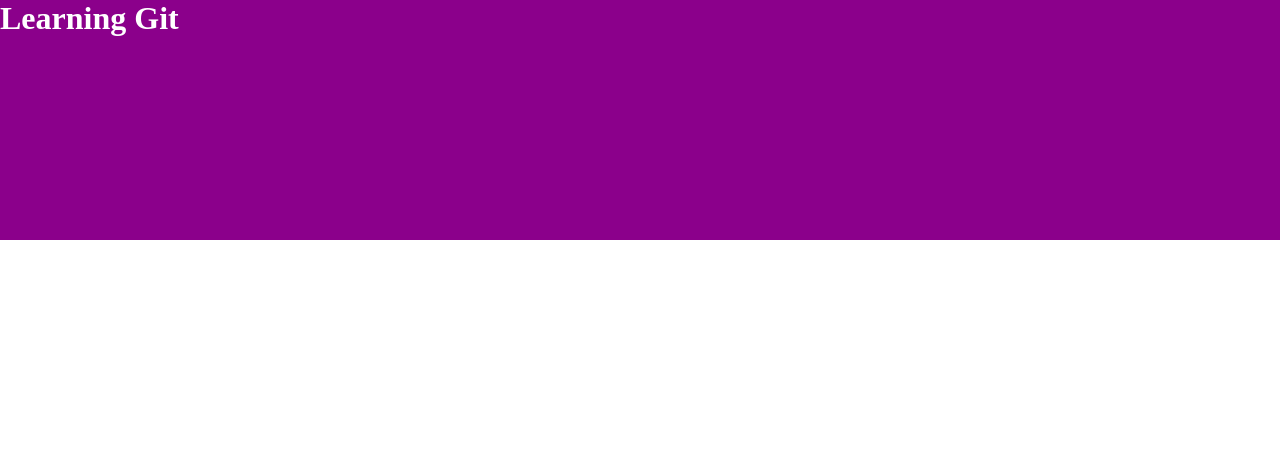
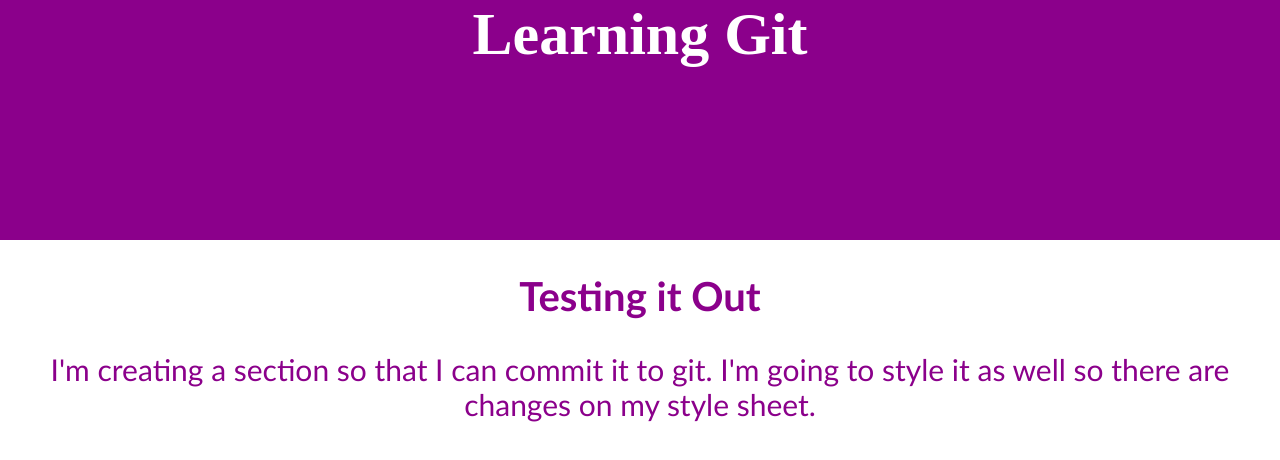
Before and after one commit to fionafreemark/learning-about-git, a plain HTML site: page index.html in a window 1280 px wide. Drawn offline with Linux system fonts and the light colour scheme.

Commit message:
added section in main and associated styles

```diff
--- a/index.html
+++ b/index.html
@@ -11,5 +11,14 @@
     <header>
         <h1>Learning Git</h1>
     </header>
+    <main>
+        <section>
+            <h2>
+                Testing it Out
+            </h2>
+            <p>I'm creating a section so that I can commit it to git. I'm going to style it as well so there are changes on my style
+            sheet.</p>
+        </section>
+    </main>
 </body>
 </html>
--- a/styles.css
+++ b/styles.css
@@ -8,12 +8,35 @@
 
 .sr-only:not(:focus):not(:active) { position: absolute; width: 1px; height: 1px; margin: -1px; border: 0; padding: 0; white-space: nowrap; clip-path: inset(100%); clip: rect(0 0 0 0); overflow: hidden;}
 
+body {
+    font-size: 62.5%;
+}
+
 header {
     background-color: darkmagenta;
     color: white;
     min-height: 30vh;
+    text-align: center;
 }
+
 
 h1 {
     margin: 0;
+    font-size: 6em;
 }
+
+section {
+        font-family: 'Trebuchet MS', 'Lucida Sans Unicode', 'Lucida Grande', 'Lucida Sans', Arial, sans-serif;
+    color: darkmagenta;
+            text-align: center;
+}
+
+
+h2 {
+
+    font-size: 4em;
+}
+
+p {
+    font-size: 3em;
+}
```
